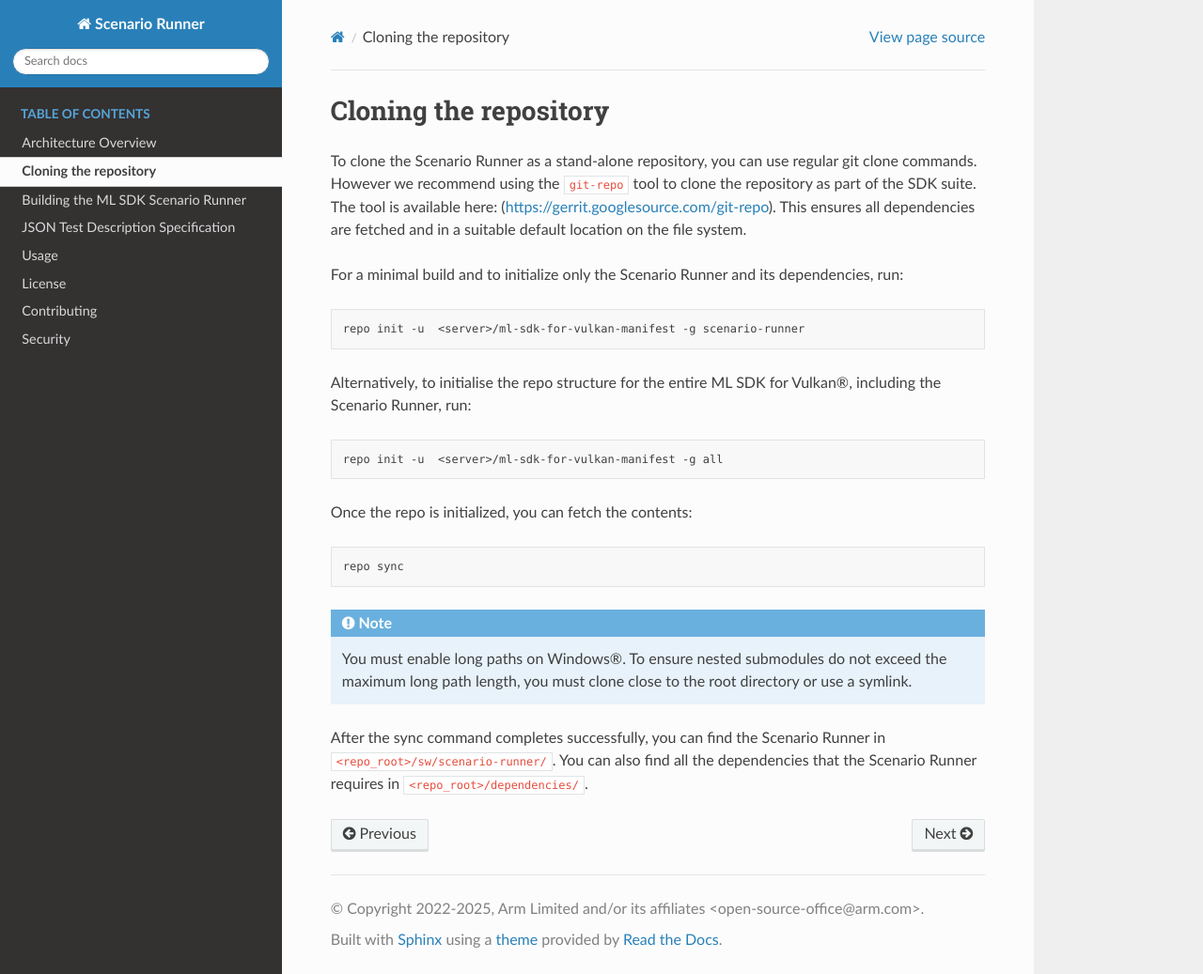
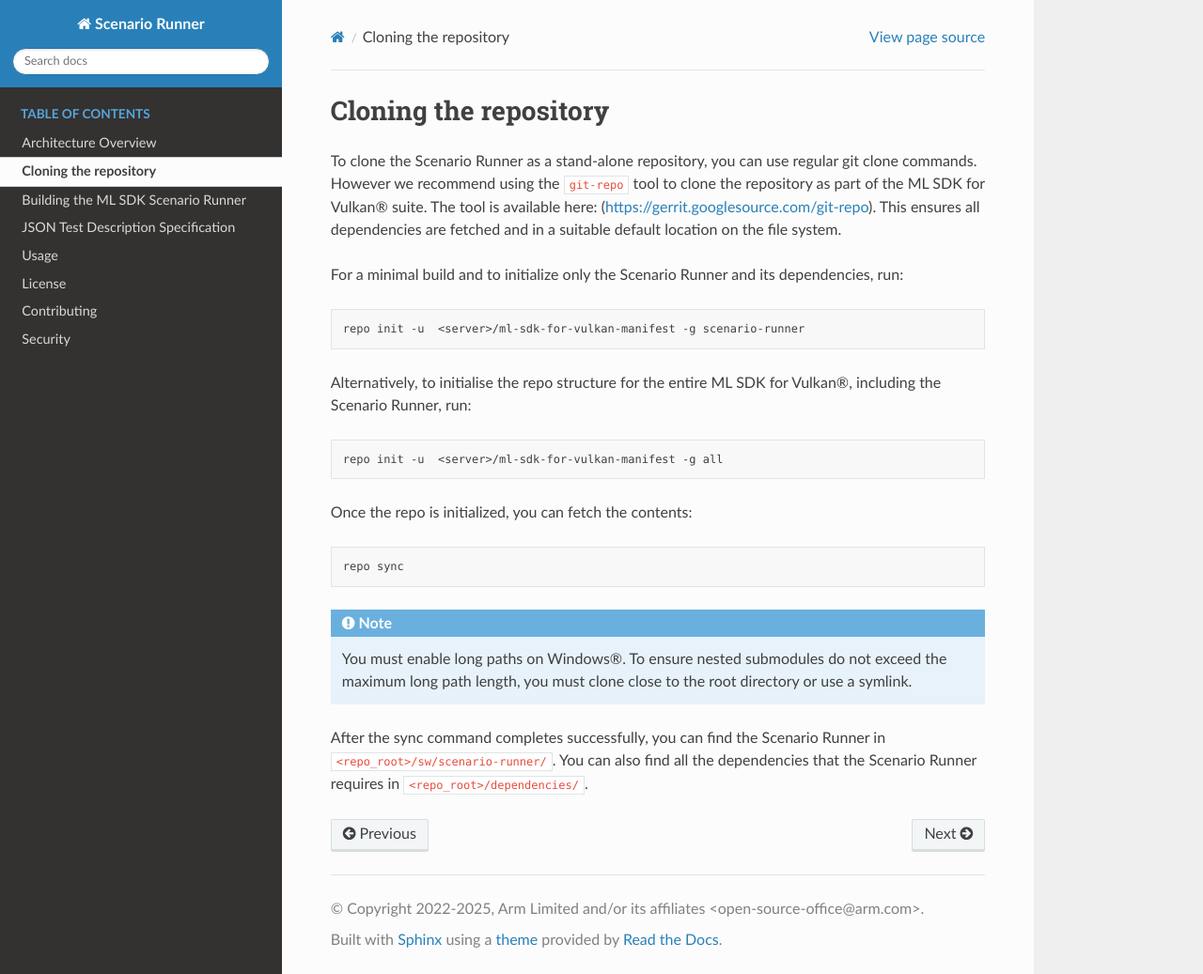
Before and after one commit to arm/ai-ml-sdk-scenario-runner, a Sphinx documentation site: the page built from docs/source/cloning.rst, in a window 1280 px wide and 1037 px high. Shown: the whole window at 94% size. Built offline with Sphinx 7.4.7 and the Read the Docs theme 3.1.0, drawn with Linux system fonts in a browser that asks for light colours.

Commit message:
Update documentation
Consistent capitalization

Change-Id: I2df63841dc46fd48505a744f908fe6cae7d821b7
Signed-off-by: Erik Andersson <erik.andersson@arm.com>

```diff
--- a/docs/source/cloning.rst
+++ b/docs/source/cloning.rst
@@ -2,7 +2,7 @@ Cloning the repository
 ======================
 
 To clone the |SR_project| as a stand-alone repository, you can use regular git clone commands. However we recommend
-using the :code:`git-repo` tool to clone the repository as part of the SDK suite. The tool is available here:
+using the :code:`git-repo` tool to clone the repository as part of the ML SDK for Vulkan® suite. The tool is available here:
 (|git_repo_tool_url|). This ensures all dependencies are fetched and in a suitable default location on the file
 system.
 
--- a/docs/source/index.rst
+++ b/docs/source/index.rst
@@ -4,7 +4,7 @@ ML SDK Scenario Runner
 .. include:: ../generated/README.md
     :parser: myst_parser.sphinx_
     :start-after: # ML SDK Scenario Runner
-    :end-before: ## How to build
+    :end-before: ### Building Scenario Runner from source
 
 .. toctree::
    :maxdepth: 1
--- a/docs/source/json.rst
+++ b/docs/source/json.rst
@@ -489,7 +489,7 @@ Shader resource example:
       //...
   }
 
-You can load complete graphs via the VGF Lib Decoder. The complete graphs are specified as
+You can load complete graphs via the VGF Library Decoder. The complete graphs are specified as
 VGF files. For some use cases, you should substitute placeholder shader
 nodes in the graph for specific shaders.
 
```
Also changed, not shown: README.md (+1 -1 lines), 1 other file.
